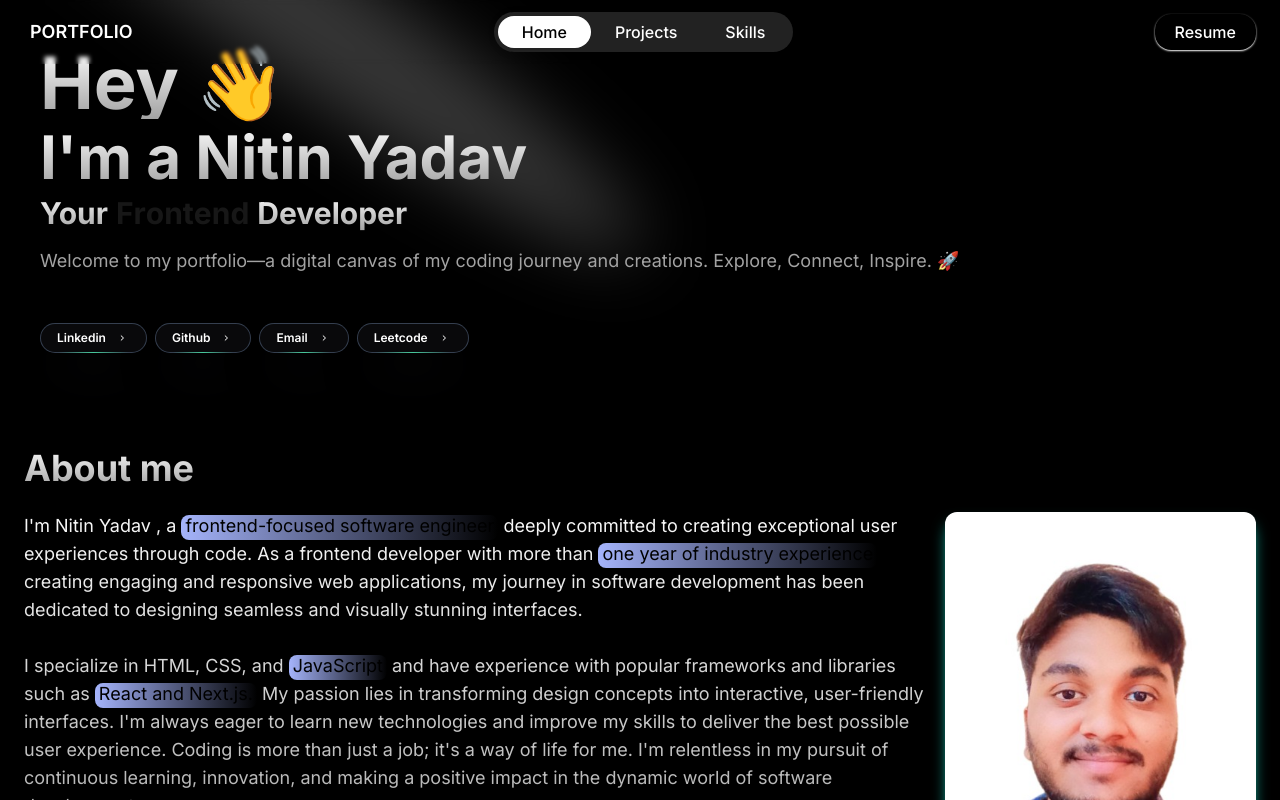
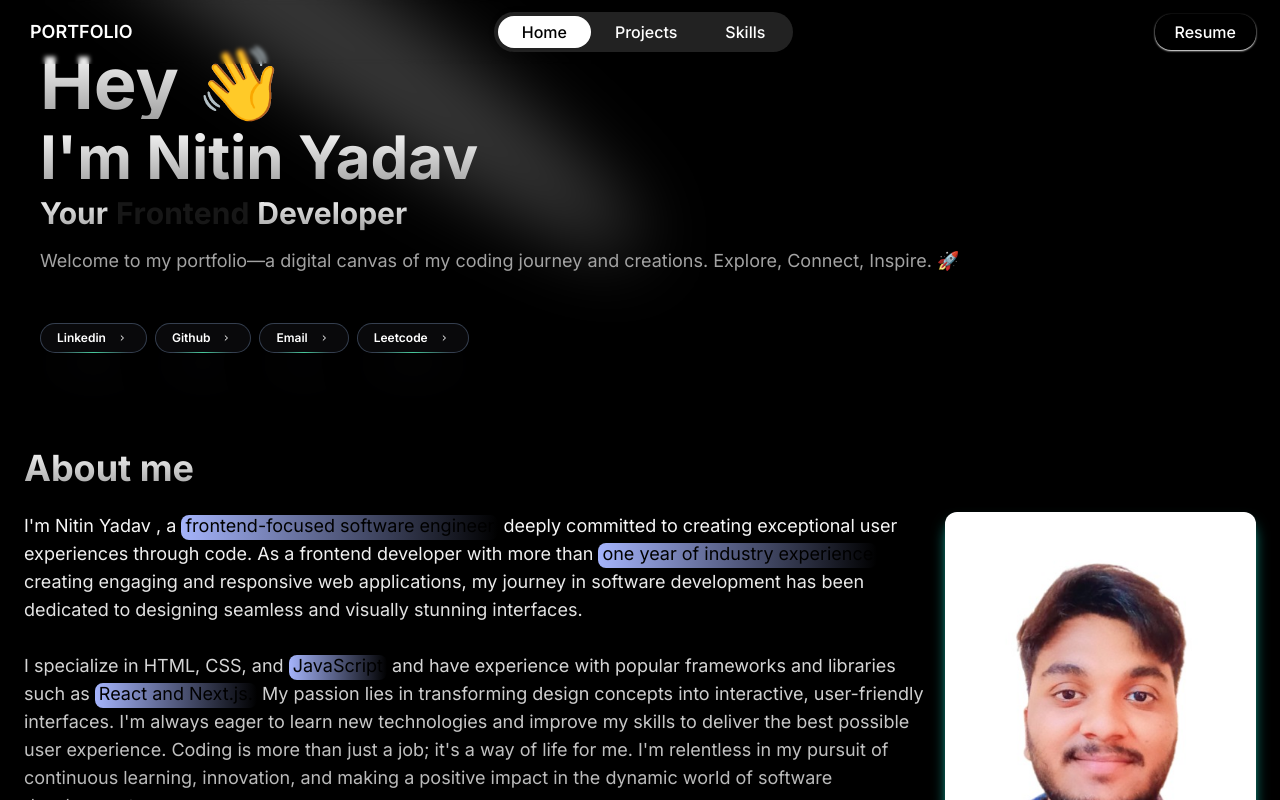
Before and after one commit to Nickop21/miniporfolio, a Next.js app: page / in a window 1280 px wide. Shown: the top 800 px of the page. Built offline with nearby package versions, Linux system fonts and the light colour scheme.

Commit message:
Update HeroAbout.tsx
fixed typo

```diff
--- a/src/components/HeroAbout.tsx
+++ b/src/components/HeroAbout.tsx
@@ -17,7 +17,7 @@ function HeroAbout() {
           Hey <span className="text-amber-400">👋</span>
         </h1>
         <h2 className="mt-2  text-3xl md:text-6xl font-bold bg-clip-text text-transparent bg-gradient-to-b from-neutral-50 to-neutral-400">
-          I&apos;m a Nitin Yadav
+          I&apos;m Nitin Yadav
         </h2>
         <h3 className="mt-2  text-2xl md:text-3xl font-bold bg-clip-text text-transparent bg-gradient-to-b from-neutral-50 to-neutral-400">
           Your
```
